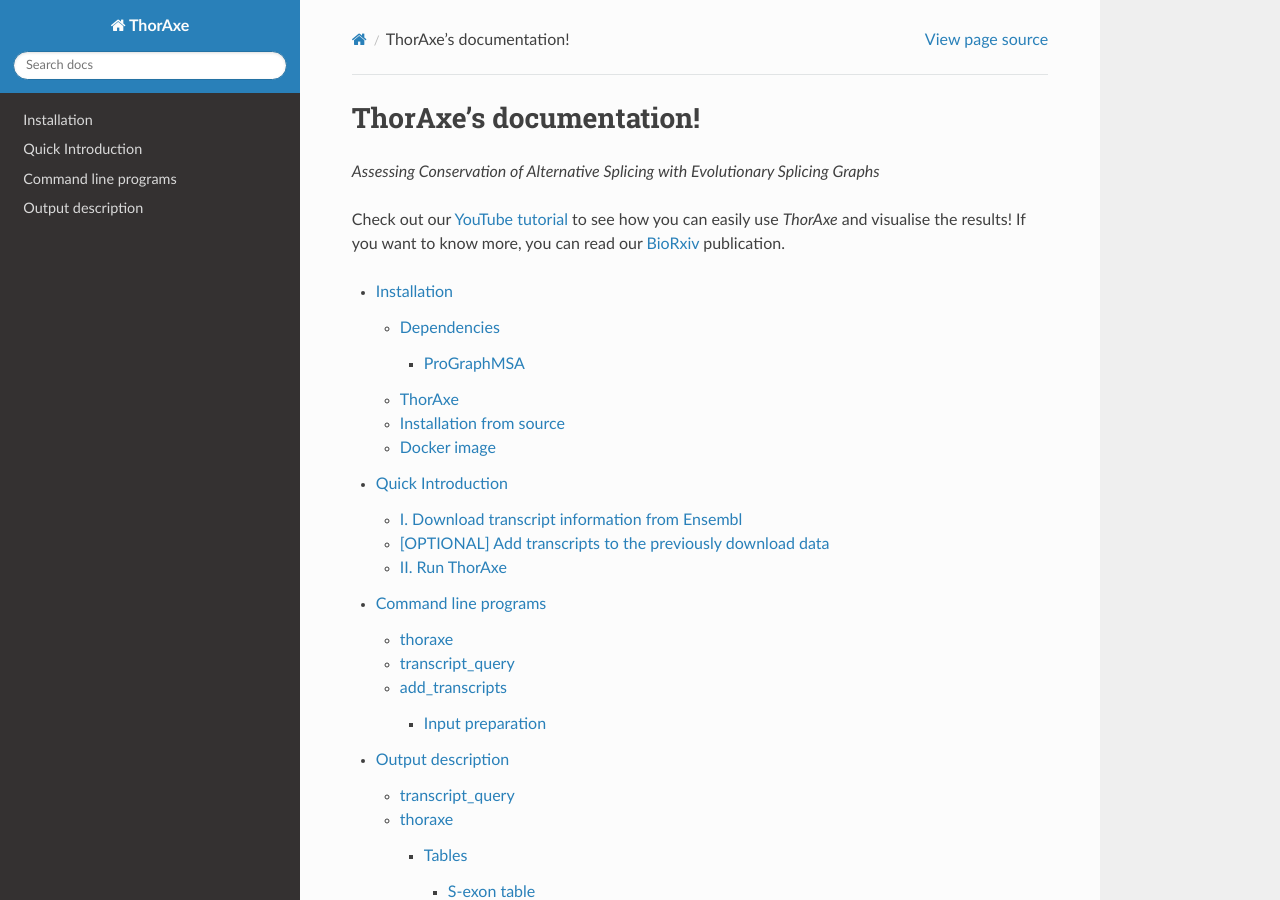
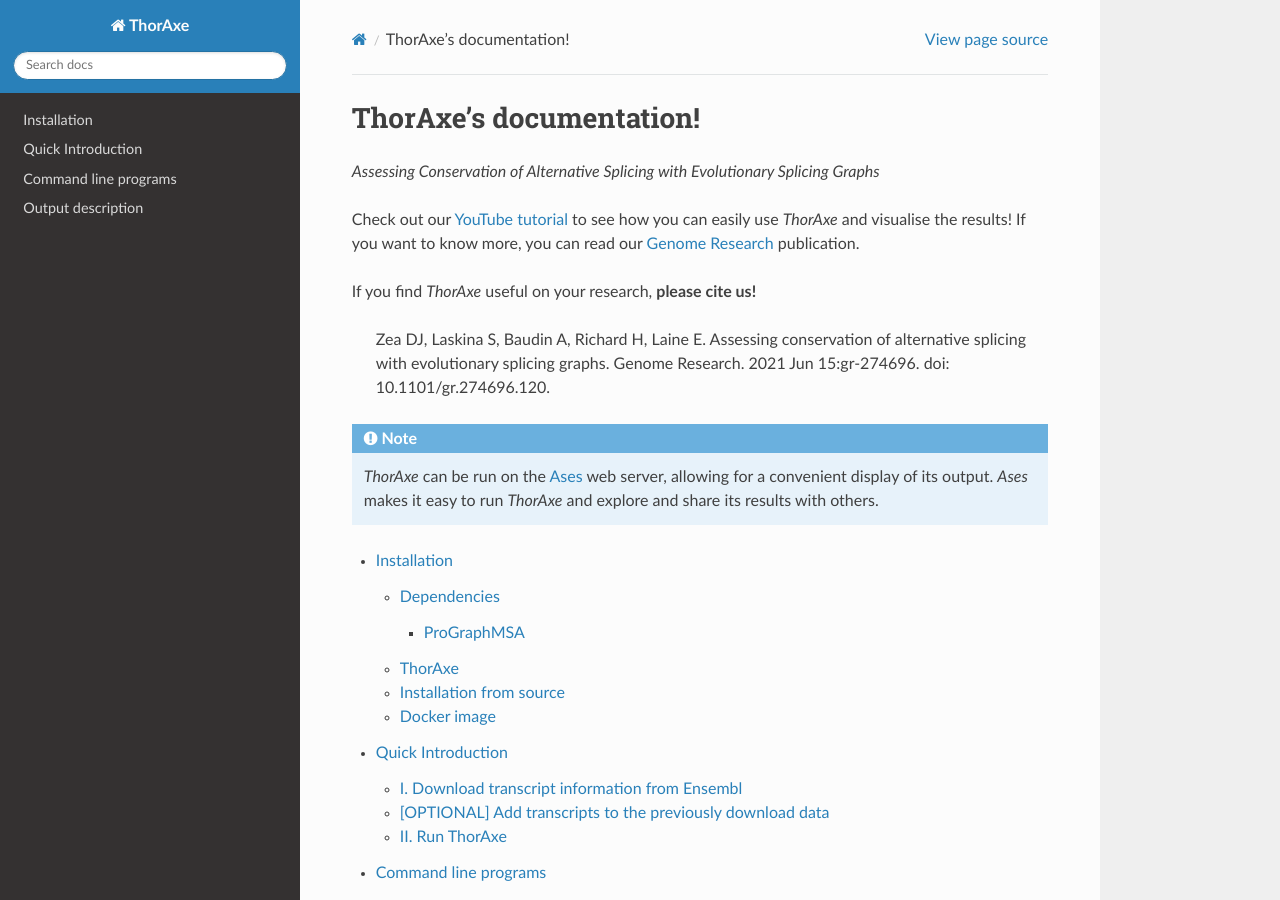
Before and after one commit to PhyloSofS-Team/thoraxe, a Sphinx documentation site: the page built from docs/source/index.rst, in a window 1280 px wide and 900 px high. Built offline with Sphinx 7.4.7 and the Read the Docs theme 2.0.0, drawn with Linux system fonts in a browser that asks for light colours; pages that are not in the unit, such as notebooks, are missing from menus.

Commit message:
Add citations

```diff
--- /dev/null
+++ b/CITATION.bib
@@ -0,0 +1,10 @@
+@article{zea2021assessing,
+  title={Assessing conservation of alternative splicing with evolutionary splicing graphs},
+  author={Zea, Diego Javier and Laskina, Sofya and Baudin, Alexis and Richard, Hugues and Laine, Elodie},
+  journal={Genome Research},
+  volume={31},
+  number={8},
+  pages={1462--1473},
+  year={2021},
+  publisher={Cold Spring Harbor Lab}
+}
--- a/docs/source/index.rst
+++ b/docs/source/index.rst
@@ -4,9 +4,20 @@ ThorAxe's documentation!
 *Assessing Conservation of Alternative Splicing with Evolutionary Splicing Graphs*
 
 Check out our `YouTube tutorial`_ to see how you can easily use *ThorAxe* and
-visualise the results! If you want to know more, you can read our `BioRxiv`_
-publication.
+visualise the results! If you want to know more, you can read our
+`Genome Research`_ publication.
 
+If you find *ThorAxe* useful on your research, **please cite us!**
+
+   Zea DJ, Laskina S, Baudin A, Richard H, Laine E. Assessing conservation of
+   alternative splicing with evolutionary splicing graphs. Genome Research.
+   2021 Jun 15:gr-274696. doi: 10.1101/gr.274696.120.
+
+
+.. note::
+   *ThorAxe* can be run on the `Ases`_ web server, allowing for a convenient
+   display of its output. *Ases* makes it easy to run *ThorAxe* and explore and
+   share its results with others.
 
 .. toctree::
    :maxdepth: 4
@@ -27,4 +38,5 @@ Indices and tables
 
 
 .. _YouTube tutorial: https://www.youtube.com/watch?v=Z96985kX-uY
-.. _BioRxiv: https://doi.org/10.1101/2020.11.14.382820
+.. _Genome Research: https://genome.cshlp.org/content/31/8/1462
+.. _Ases: http://www.lcqb.upmc.fr/Ases
--- a/docs/source/installation.rst
+++ b/docs/source/installation.rst
@@ -5,7 +5,7 @@ Installation
 Dependencies
 ------------
 
-*ThorAxe* needs **Python 3.6.1 or higher** and:
+*ThorAxe* needs **Python version 3.6.1 or higher, but less than 3.9** and:
 
 ProGraphMSA
 ~~~~~~~~~~~
```
Also changed, not shown: 1 other file.
